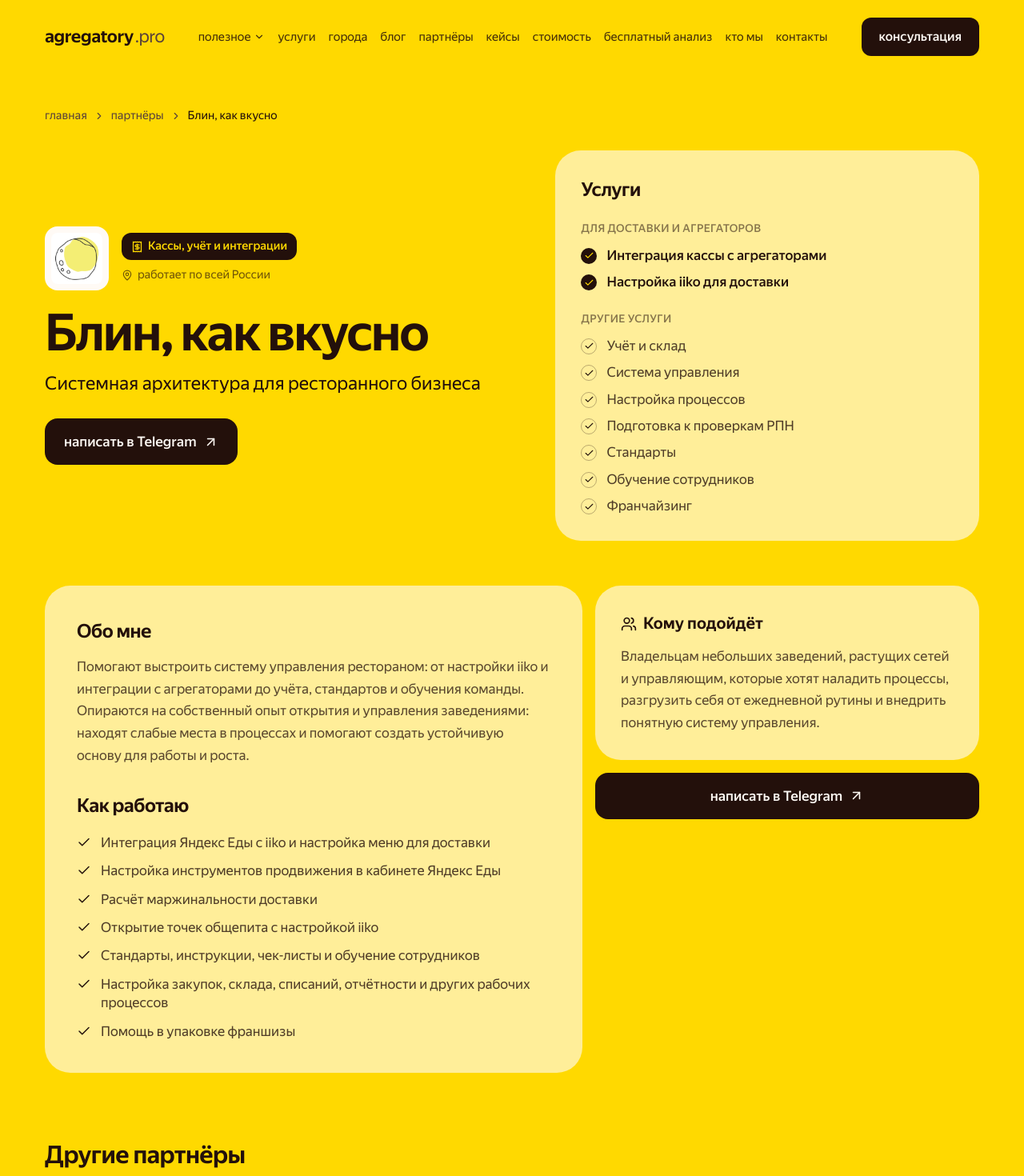
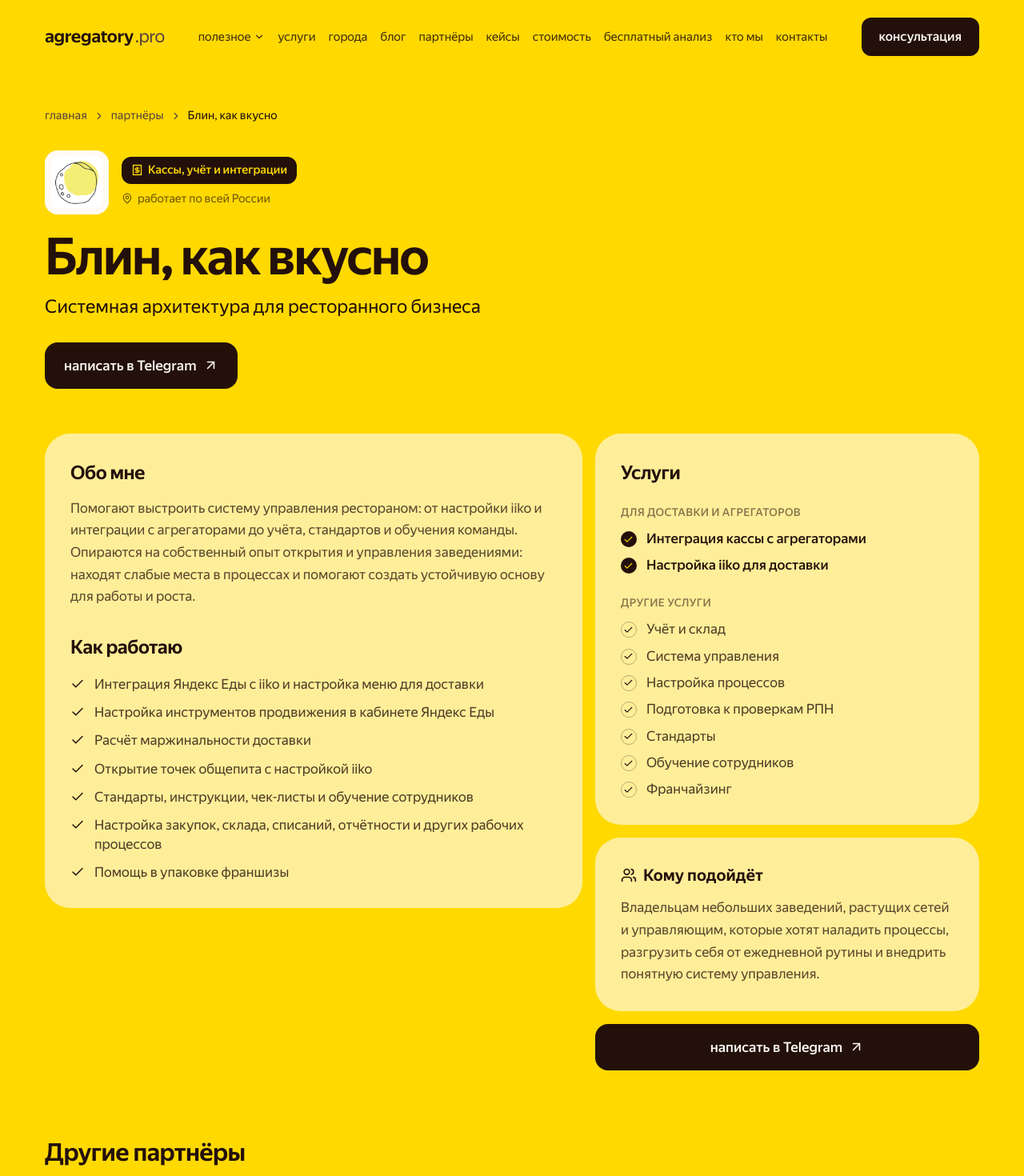
Before and after one commit to iamsitnikov-prog/food-delivery-site-10, a React (Vite) app: page /partnery/blin-kak-vkusno in a window 1280 px wide. Shown: the top 1470 px of the page at 80% size. Built offline with nearby package versions, Linux system fonts and the light colour scheme.

Commit message:
Партнёры: стабильная сетка, заголовок сверху и ограниченная ширина чтения

```diff
--- a/src/components/PartnerProfile.tsx
+++ b/src/components/PartnerProfile.tsx
@@ -61,7 +61,7 @@ const PartnerProfile = ({ p, clean = false, preview = false }: Props) => {
   const servicesCard = servicesBlock ? (
     <div className="rounded-[24px] bg-pale p-5 md:rounded-[32px] md:p-8">
       <h2 className="font-display text-[1.4em] font-semibold tracking-[-0.02em]">Услуги</h2>
-      <div className={`mt-5 grid gap-6 ${groups.length > 1 && works.length ? "md:grid-cols-2" : ""}`}>
+      <div className="mt-5 grid gap-6">
         {groups.map((g) => (
           <div key={g.title}>
             {groups.length > 1 && (
@@ -98,7 +98,7 @@ const PartnerProfile = ({ p, clean = false, preview = false }: Props) => {
   const person = !p.url;
 
   return (
-    <>
+    <div className="mx-auto w-full max-w-[1280px]">
       <section className="px-5 pb-8 pt-8 md:px-14 md:pb-14 md:pt-16">
         {!clean && (
           <nav aria-label="Хлебные крошки" className="mb-6 flex flex-wrap items-center gap-2 text-[max(12px,0.85em)] text-muted-foreground md:mb-8">
@@ -114,7 +114,7 @@ const PartnerProfile = ({ p, clean = false, preview = false }: Props) => {
           </nav>
         )}
 
-        <div className="grid gap-8 lg:grid-cols-[1.1fr_1fr] lg:items-center lg:gap-14">
+        <div className="max-w-[900px]">
           <div className="min-w-0">
             <div className="flex items-center gap-4">
               <PartnerLogo p={p} className="h-16 w-16 shrink-0 rounded-2xl p-2 text-[2em] md:h-20 md:w-20" />
@@ -141,17 +141,8 @@ const PartnerProfile = ({ p, clean = false, preview = false }: Props) => {
               )}
             </div>
           </div>
-          {works.length > 0 ? (
-            <button type="button" onClick={() => setOpen(0)} className="group relative hidden aspect-[4/3] overflow-hidden rounded-[32px] bg-pale lg:block" aria-label="Открыть работу 1">
-              <img src={works[0]} alt={`${p.name}: работа 1`} className="h-full w-full object-cover transition-transform duration-700 group-hover:scale-[1.03]" />
-            </button>
-          ) : (
-            servicesCard
-          )}
         </div>
       </section>
-
-      {works.length > 0 && servicesBlock && <section className="px-5 pb-8 md:px-14 md:pb-14">{servicesCard}</section>}
 
       {works.length > 0 && (
         <section className="px-5 pb-8 md:px-14 md:pb-14">
@@ -172,8 +163,8 @@ const PartnerProfile = ({ p, clean = false, preview = false }: Props) => {
         </section>
       )}
 
-      <section className="grid gap-4 px-5 pb-11 md:grid-cols-[1.4fr_1fr] md:items-start md:px-14 md:pb-20">
-        <div className="relative overflow-hidden rounded-[24px] bg-pale p-5 md:rounded-[32px] md:p-10">
+      <section className="grid items-start gap-4 px-5 pb-11 lg:grid-cols-[minmax(0,1.4fr)_minmax(0,1fr)] md:px-14 md:pb-20">
+        <div className="min-w-0 overflow-hidden rounded-[24px] bg-pale p-5 md:rounded-[32px] md:p-8">
           {p.description && (
             <>
               <h2 className="font-display text-[1.4em] font-semibold tracking-[-0.02em]">{person ? "Обо мне" : "О компании"}</h2>
@@ -195,7 +186,8 @@ const PartnerProfile = ({ p, clean = false, preview = false }: Props) => {
           )}
         </div>
 
-        <div className="flex flex-col gap-4">
+        <div className="flex min-w-0 flex-col gap-4">
+          {servicesCard}
           {p.prices && (
             <div className="rounded-[24px] bg-pale p-5 md:rounded-[32px] md:p-8">
               <div className="flex items-center gap-2 font-display text-[1.2em] font-semibold">
@@ -268,7 +260,7 @@ const PartnerProfile = ({ p, clean = false, preview = false }: Props) => {
           )}
         </div>
       )}
-    </>
+    </div>
   );
 };
 
```
